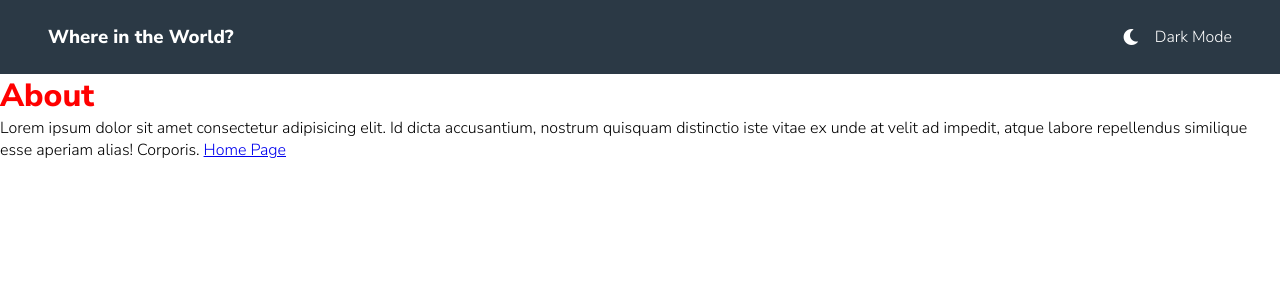
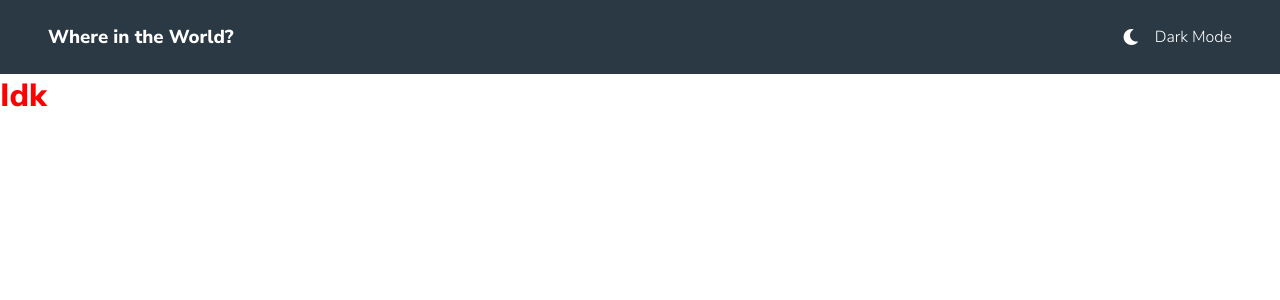
Before and after one commit to Janssenhidal/Countries_API, a Vue app in the folder app/: page /country/1 in a window 1280 px wide. Shown: the top 300 px of the page. Built offline with nearby package versions, Linux system fonts and the light colour scheme; the HTML template or start-up script is replaced by a standard one.

Commit message:
More Changes

```diff
--- a/app/package.json
+++ b/app/package.json
@@ -12,7 +12,8 @@
     "axios": "^0.21.1",
     "core-js": "^3.6.5",
     "vue": "^3.0.0",
-    "vue-router": "^4.0.11"
+    "vue-router": "^4.0.11",
+    "vuex": "^3.6.2"
   },
   "devDependencies": {
     "@vue/cli-plugin-babel": "~4.5.0",
--- a/app/src/components/Cards.vue
+++ b/app/src/components/Cards.vue
@@ -35,8 +35,11 @@ export default {
   },
   methods: {
     selectThisCountry() {
-      console.log("Yo");
-      this.$router.push({ path: `/country/${this.country.alpha3Code}` });
+      let data = this.country;
+      console.log(data);
+      this.$router.push({
+        path: `/country/${this.country.alpha3Code}`,
+      });
     },
   },
 };
--- a/app/src/views/CountryDetails.vue
+++ b/app/src/views/CountryDetails.vue
@@ -1,15 +1,17 @@
 <template>
-  <h1>About</h1>
-  <p>
-    Lorem ipsum dolor sit amet consectetur adipisicing elit. Id dicta
-    accusantium, nostrum quisquam distinctio iste vitae ex unde at velit ad
-    impedit, atque labore repellendus similique esse aperiam alias! Corporis.
-    <router-link to="/">Home Page</router-link>
-  </p>
+  <h1>Idk</h1>
 </template>
 
 <script>
-export default {};
+export default {
+  name: "CountryDetails",
+  return() {
+    return {
+      countryData: [],
+    };
+  },
+  created() {},
+};
 </script>
 
 <style lang="scss" scoped>
--- a/app/src/views/Home.vue
+++ b/app/src/views/Home.vue
@@ -35,7 +35,7 @@ export default {
           "https://restcountries.eu/rest/v2/all"
         );
         this.countries = response.data;
-        console.log(this.countries);
+        // console.log(this.countries);
       } catch (error) {
         console.error(error);
       }
```
Also changed, not shown: 1 other file (tests, documents, lock files or other folders).
